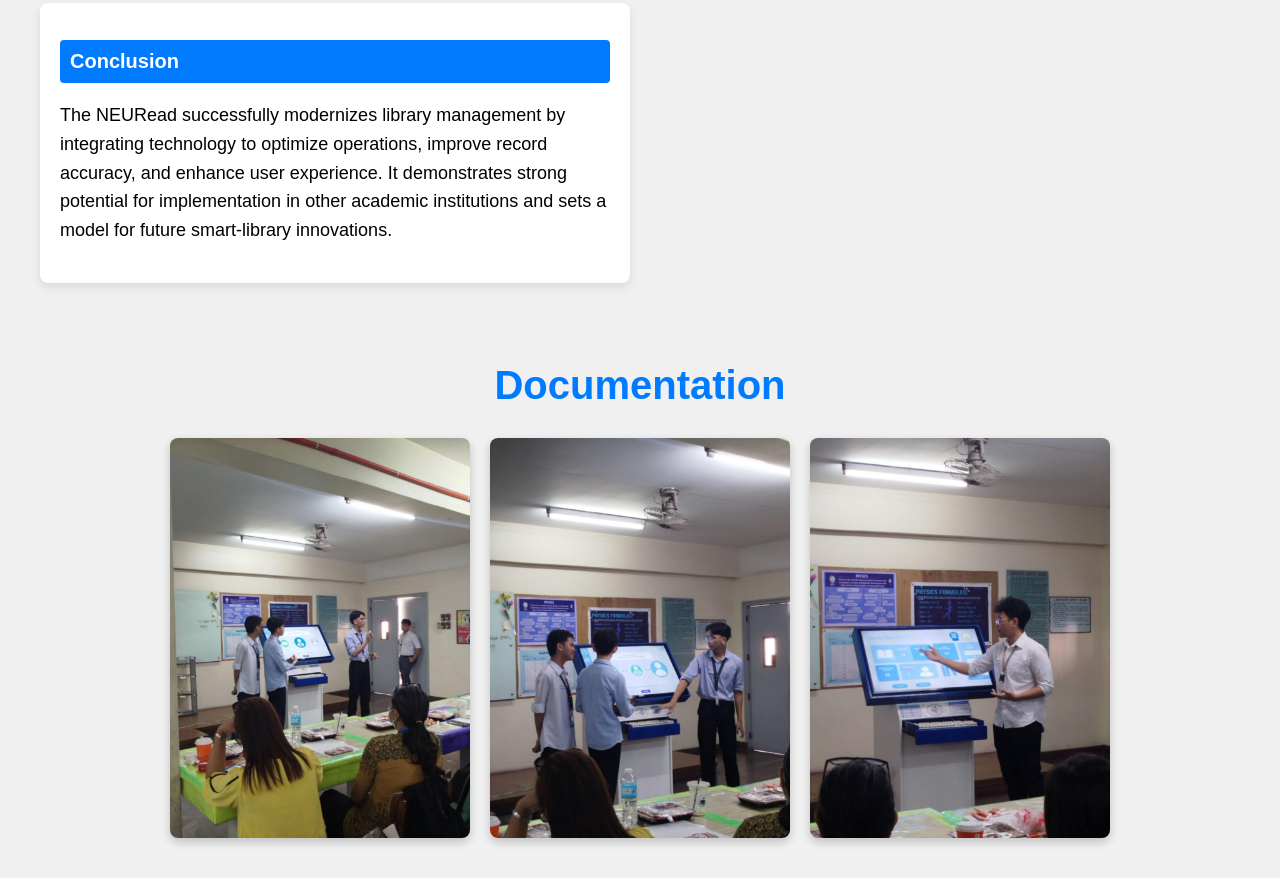
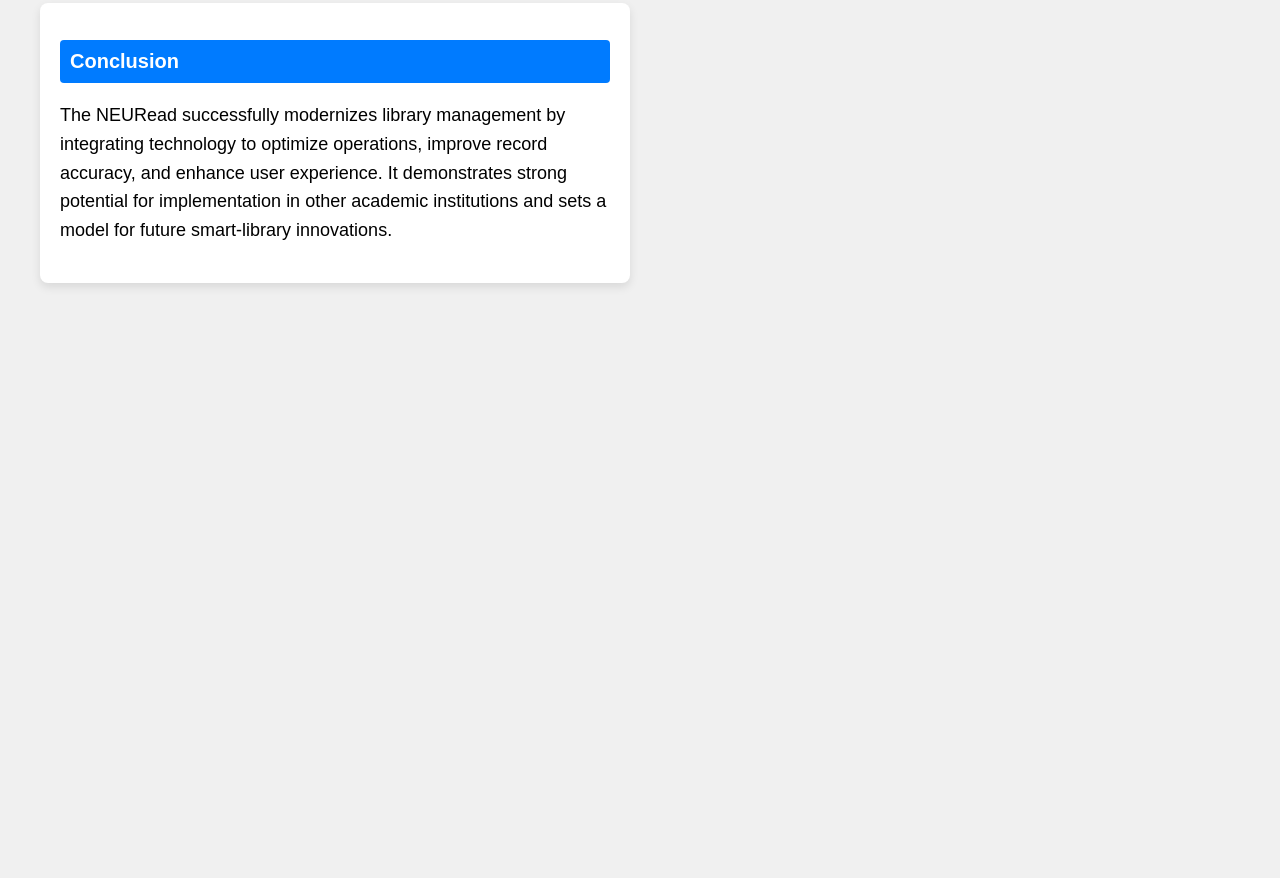
Before and after one commit to DiazJerickO/NEURead-Library-Log-Book-System, a plain HTML site: page index.html in a window 1280 px wide. Shown: the part 2419-3297 px from the top of the page. After the commit the page ends 2762 px from the top, so only its background shows below. Drawn offline with Linux system fonts and the light colour scheme.

Commit message:
Update index.html

```diff
--- a/index.html
+++ b/index.html
@@ -114,13 +114,6 @@
               </div>
             </div>
           </div>
-          <section class="documentation">
-            <h2>Documentation</h2>
-            <div class="doc-photos">
-              <img src="img/doc1.jpg" alt="Documentation 1" />
-              <img src="img/doc2.jpg" alt="Documentation 2" />
-              <img src="img/doc3.jpg" alt="Documentation 3" />
-            </div>
-          </section>
+
     </body>
 </html>
```
